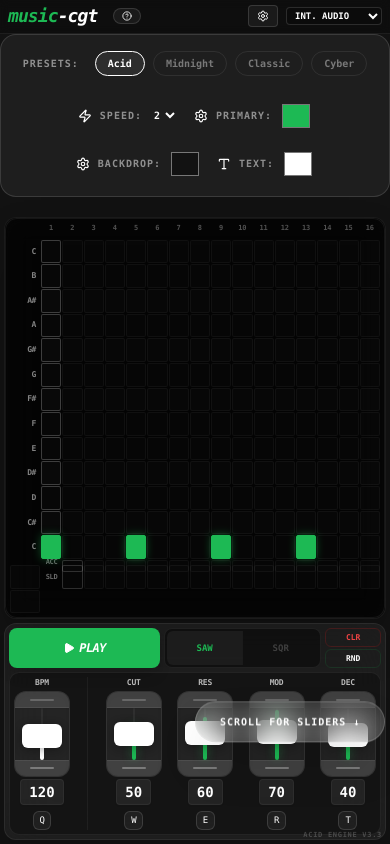
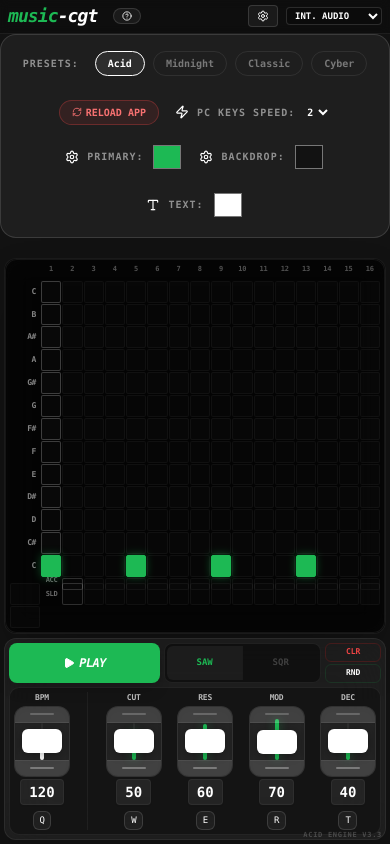
Before and after one commit to tradexy/music-cgt, a React (Vite) app: page / in a window 390 px wide. Both pictures are taken after a click on the button 263 px from the left and 16 px from the top of the page. Built offline with nearby package versions, Linux system fonts and the light colour scheme.

Commit message:
Optimize: Viewport locking, UI renaming (Theme->Settings, Speed->PC Keys Speed), and Reload button.

```diff
--- a/App.tsx
+++ b/App.tsx
@@ -5,7 +5,7 @@ import { InstructionsModal } from './components/InstructionsModal';
 import { audioEngine } from './services/AudioEngine';
 import { midiService } from './services/MidiService';
 import { SequencerState, Step, NOTES, THEME_PRESETS } from './types';
-import { HelpCircle, Play, Square, Settings, Type, Zap, Download } from 'lucide-react';
+import { HelpCircle, Play, Square, Settings, Type, Zap, Download, RefreshCw } from 'lucide-react';
 
 // Constants
 const STEPS_PER_BAR = 16;
@@ -223,7 +223,7 @@ function App() {
             className="p-1 px-2 bg-white/5 rounded border transition-all hover:bg-white/10 flex items-center gap-1"
             style={{ color: textColor, borderColor: `${textColor}22` }}
           >
-            <Settings size={12} /> <span className="text-[9px] font-black uppercase hidden sm:inline">Theme</span>
+            <Settings size={12} /> <span className="text-[9px] font-black uppercase hidden sm:inline">Settings</span>
           </button>
 
           <select
@@ -268,9 +268,15 @@ function App() {
             </div>
 
             <div className="flex flex-wrap items-center gap-4 md:gap-8 justify-center">
+              <button
+                onClick={() => window.location.reload()}
+                className="px-3 py-1 bg-red-500/10 hover:bg-red-500/20 border border-red-500/30 text-red-400 rounded-full text-[10px] font-black uppercase transition-all flex items-center gap-1"
+              >
+                <RefreshCw size={10} /> Reload App
+              </button>
               <div className="flex items-center gap-2">
                 <Zap size={14} style={{ color: textColor }} />
-                <span className="text-[10px] font-black uppercase tracking-widest opacity-50" style={{ color: textColor }}>Speed:</span>
+                <span className="text-[10px] font-black uppercase tracking-widest opacity-50" style={{ color: textColor }}>PC Keys Speed:</span>
                 <select
                   value={state.controlSpeed}
                   onChange={(e) => setState(prev => ({ ...prev, controlSpeed: Number(e.target.value) }))}
@@ -442,16 +448,6 @@ function App() {
         </div>
       </div>
 
-      {/* Mobile Scroll Hint */}
-      {
-        !hasScrolled && (
-          <div className="md:hidden fixed bottom-24 left-1/2 -translate-x-1/2 flex flex-col items-center gap-2 z-50 pointer-events-none animate-bounce">
-            <div className="bg-white/10 backdrop-blur-lg px-6 py-3 rounded-full border border-white/20 text-[10px] font-black uppercase tracking-widest shadow-2xl" style={{ color: textColor }}>
-              Scroll for Sliders ↓
-            </div>
-          </div>
-        )
-      }
 
       <InstructionsModal
         isOpen={isHelpOpen}
--- a/index.css
+++ b/index.css
@@ -2,4 +2,15 @@
 body {
     margin: 0;
     padding: 0;
+    width: 100vw;
+    height: 100dvh;
+    overflow: hidden;
+    overscroll-behavior: none;
+    touch-action: none;
 }
+
+html {
+    overscroll-behavior: none;
+    overflow: hidden;
+    height: 100%;
+}
```
